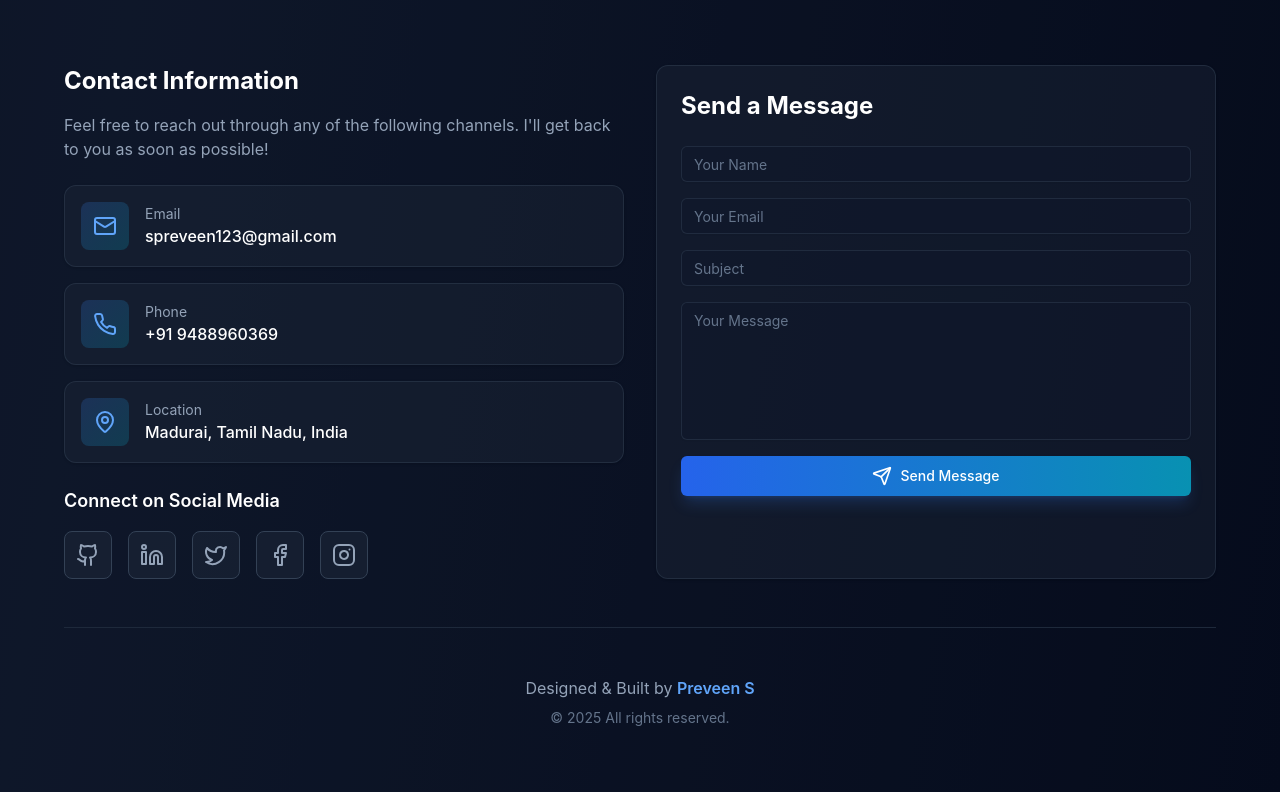
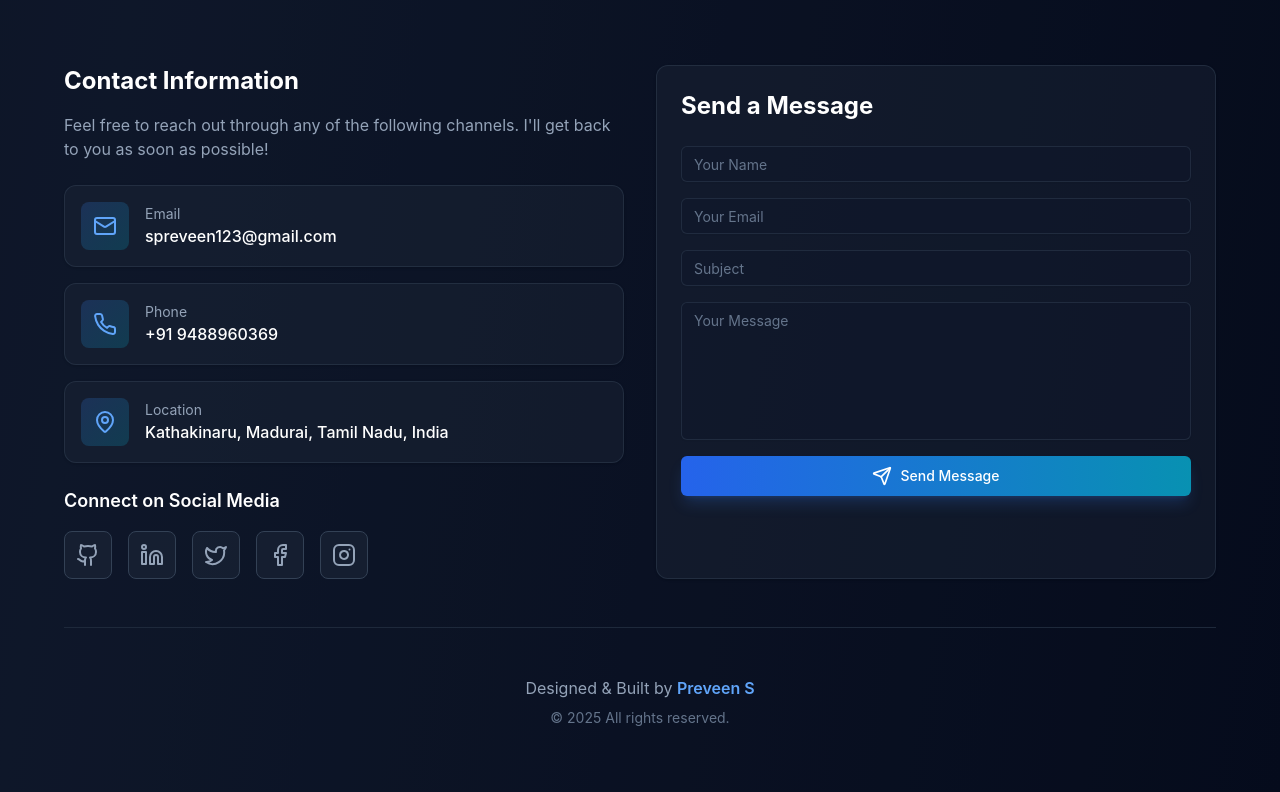
Before and after one commit to Preveen369/preveen_portfolio_app, a React (Vite) app: page / in a window 1280 px wide. Shown: the part 6980-7772 px from the top of the page. Built offline with nearby package versions, Linux system fonts and the light colour scheme.

Commit message:
modified changes

```diff
--- a/src/components/Contact.tsx
+++ b/src/components/Contact.tsx
@@ -21,8 +21,8 @@ export default function Contact() {
     {
       icon: MapPin,
       label: 'Location',
-      value: 'Madurai, Tamil Nadu, India',
-      href: '#',
+      value: 'Kathakinaru, Madurai, Tamil Nadu, India',
+      href: 'https://maps.app.goo.gl/jQWYVVj4smXEk9go7',
     },
   ];
 
```
